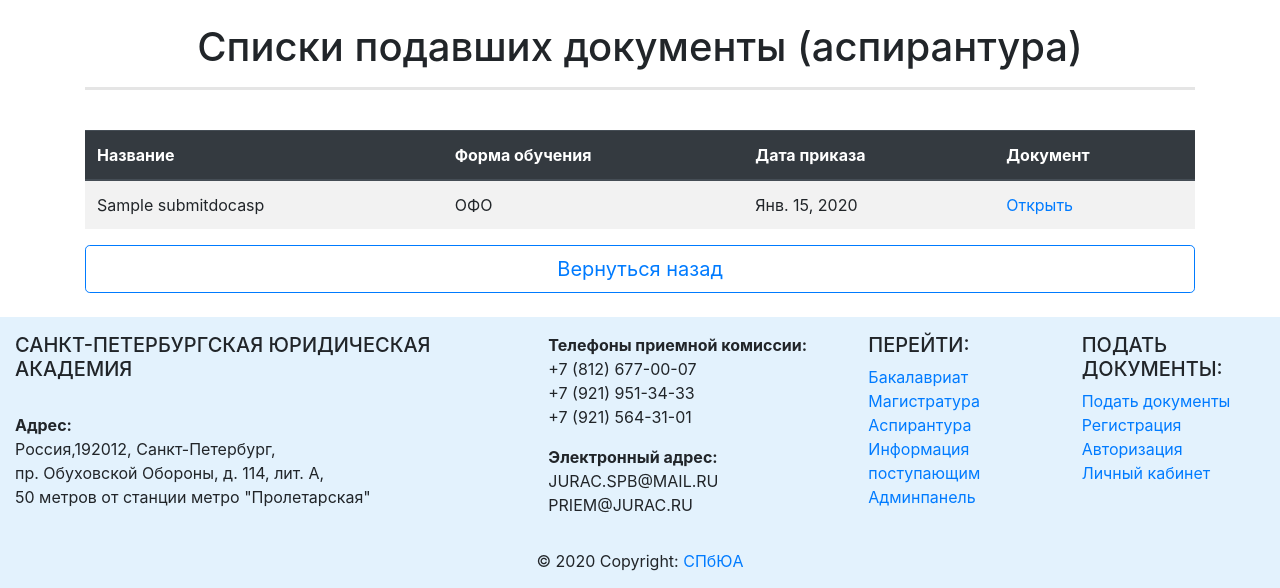
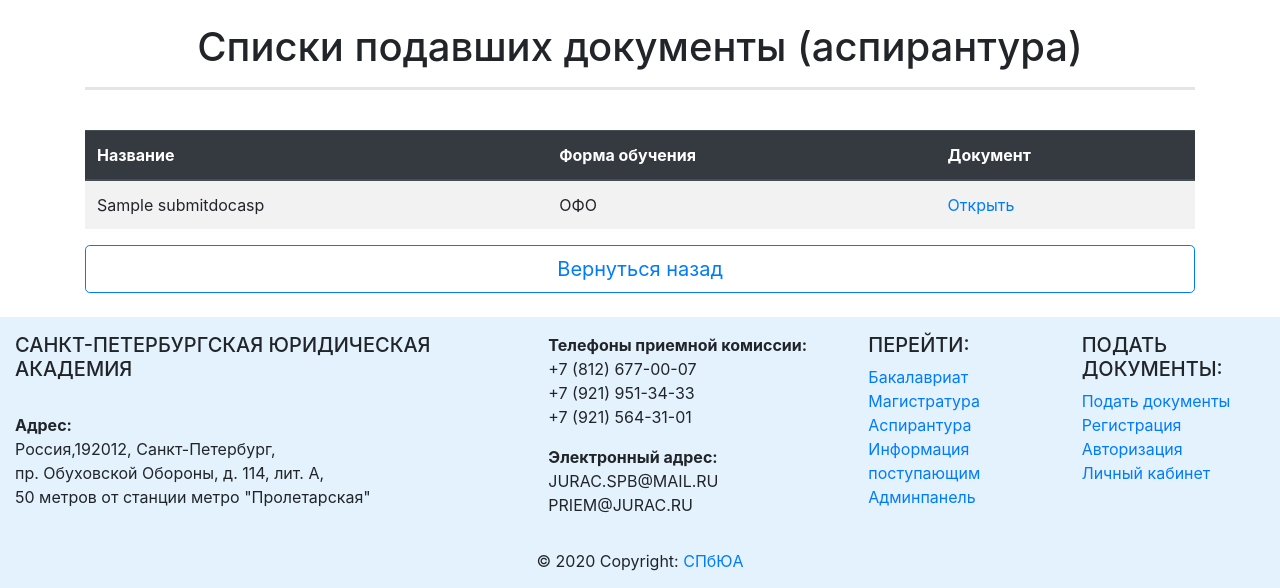
Before and after one commit to Pauuukin/abiturient, a Django app: page /abitur/asp/submit_doc_asp/ in a window 1280 px wide. Shown: the part 163-751 px from the top of the page. Run offline with Django 3.2, Linux system fonts and the light colour scheme; data comes from the database, SQL or seed files in the repository; tables that the repository leaves empty hold one stand-in row (values such as "Sample post"); some libraries are stand-ins or nearby versions.

Commit message:
delete date field on table submit doc

```diff
--- a/myproject/abitur/templates/abitur/asp/submit_doc_asp.html
+++ b/myproject/abitur/templates/abitur/asp/submit_doc_asp.html
@@ -16,7 +16,7 @@
             <tr>
                 <th>Название</th>
                 <th>Форма обучения</th>
-                <th>Дата приказа</th>
+
                 <th>Документ</th>
             </tr>
             </thead>
@@ -25,7 +25,7 @@
             <tr>
                 <td>{{ submit.name_submit_doc }}</td>
                 <td>{{ submit.educational_form }}</td>
-                <td>{{ submit.date_order }}</td>
+
                 <td><a href=" {{submit.file.url}} " rel="noopener" target="_blank">Открыть</a></td>
             </tr>
             {% endfor %}
--- a/myproject/abitur/templates/abitur/bak/submit_doc_bak.html
+++ b/myproject/abitur/templates/abitur/bak/submit_doc_bak.html
@@ -16,7 +16,7 @@
             <tr>
                 <th>Название</th>
                 <th>Форма обучения</th>
-                <th>Дата приказа</th>
+
                 <th>Документ</th>
             </tr>
             </thead>
@@ -25,7 +25,7 @@
             <tr>
                 <td>{{ submit.name_submit_doc }}</td>
                 <td>{{ submit.educational_form }}</td>
-                <td>{{ submit.date_order }}</td>
+
                 <td><a href=" {{submit.file.url}} " rel="noopener" target="_blank">Открыть</a></td>
             </tr>
             {% endfor %}
--- a/myproject/abitur/templates/abitur/mag/submit_doc_mag.html
+++ b/myproject/abitur/templates/abitur/mag/submit_doc_mag.html
@@ -17,7 +17,7 @@
             <tr>
                 <th>Название</th>
                 <th>Форма обучения</th>
-                <th>Дата приказа</th>
+
                 <th>Документ</th>
             </tr>
             </thead>
@@ -26,7 +26,7 @@
             <tr>
                 <td>{{ submit.name_submit_doc }}</td>
                 <td>{{ submit.educational_form }}</td>
-                <td>{{ submit.date_order }}</td>
+
                 <td><a href=" {{submit.file.url}} " rel="noopener" target="_blank">Открыть</a></td>
             </tr>
             {% endfor %}
```
